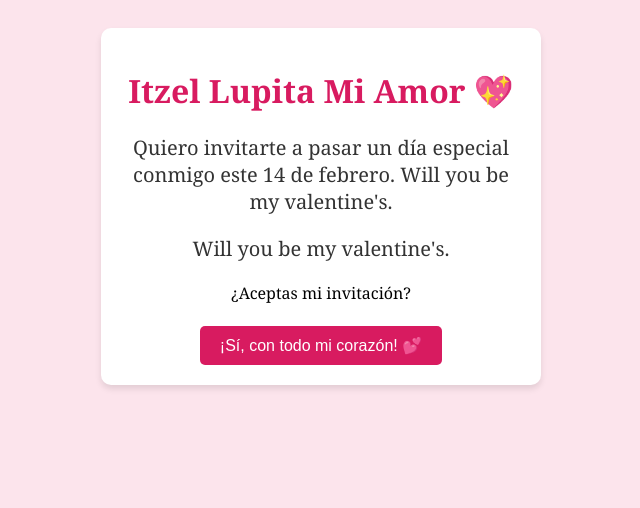
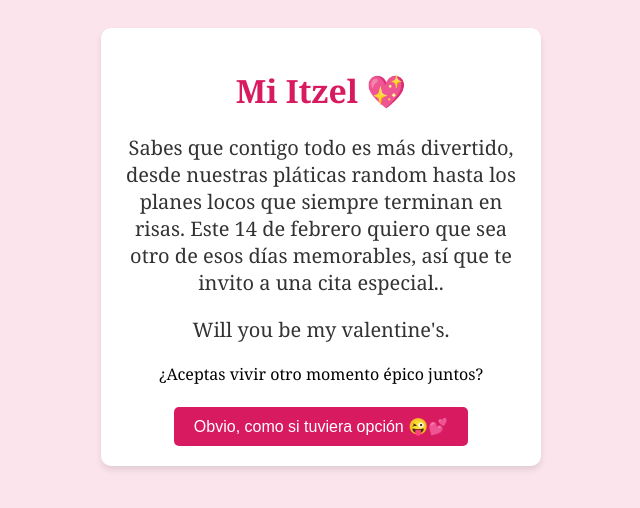
Before and after one commit to ericlegrand-bits/invitacion, a plain HTML site: page Invitacion.html in a window 1280 px wide. Shown: the whole page, without its empty margins (319-959 px from the left). Drawn offline with Linux system fonts and the light colour scheme.

Commit message:
Update Invitacion.html

```diff
--- a/Invitacion.html
+++ b/Invitacion.html
@@ -44,13 +44,13 @@
 </head>
 <body>
     <div class="card">
-        <h1>Itzel Lupita Mi Amor 💖</h1>
-        <p>Quiero invitarte a pasar un día especial conmigo este 14 de febrero. Will you be my valentine's.</p>
+        <h1>Mi Itzel 💖</h1>
+        <p>Sabes que contigo todo es más divertido, desde nuestras pláticas random hasta los planes locos que siempre terminan en risas. Este 14 de febrero quiero que sea otro de esos días memorables, así que te invito a una cita especial..</p>
          <p>Will you be my valentine's.</p>
         <form action="https://maps.app.goo.gl/WGV633pSt86A18NA8" target="_blank">
-            <label for="respuesta">¿Aceptas mi invitación?</label>
+            <label for="respuesta">¿Aceptas vivir otro momento épico juntos?</label>
             <br><br>
-            <button class="btn" type="submit">¡Sí, con todo mi corazón! 💕</button>
+            <button class="btn" type="submit">Obvio, como si tuviera opción 😜💕</button>
         </form>
     </div>
 </body>
```
